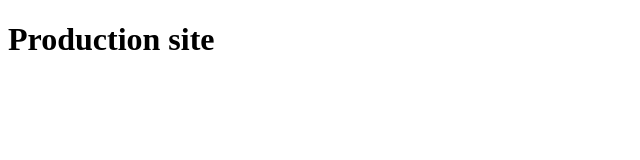
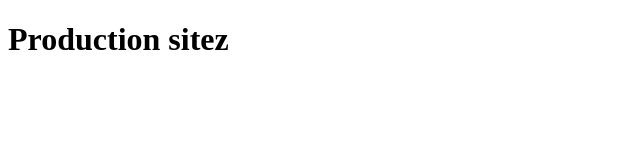
Before and after one commit to syntraprogrammeurs/github_actions, a plain HTML site: page index.html in a window 1280 px wide. Shown: the full height of the page, 0-640 px from the left. Drawn offline with Linux system fonts and the light colour scheme.

Commit message:
first commit

```diff
--- a/index.html
+++ b/index.html
@@ -5,6 +5,6 @@
     <title>Github Actions</title>
 </head>
 <body>
-<h1>Production site</h1>
+<h1>Production sitez</h1>
 </body>
 </html>
```
Also changed, not shown: 2 other files.
